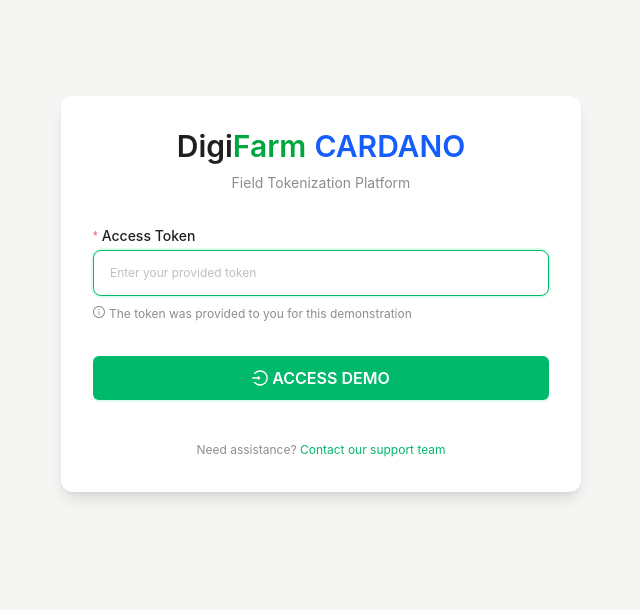
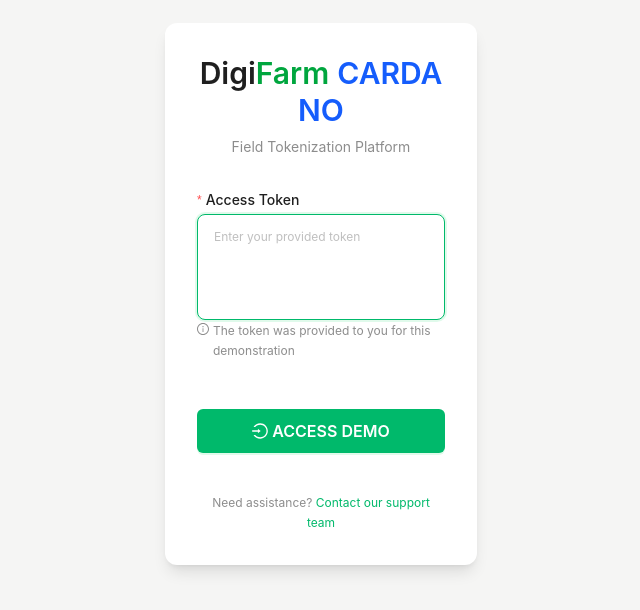
Before and after one commit to digifarmio/cardano_1300178, a React (Vite) app in the folder client/: page /login in a window 1280 px wide. Shown: the part 106-716 px from the top of the page, without its empty margins (319-959 px from the left). Built offline with nearby package versions, Linux system fonts and the light colour scheme.

Commit message:
feat(login): show logged user status/role

```diff
--- a/client/src/components/Layout.tsx
+++ b/client/src/components/Layout.tsx
@@ -1,13 +1,15 @@
 import { Button, Layout, Typography } from 'antd';
 import { Outlet, useNavigate } from 'react-router';
 
+import { jwtDecode } from 'jwt-decode';
 import { useAuth } from '../hooks/useAuth';
+import type { DecodedToken } from '../lib/types';
 
 const { Header, Content } = Layout;
 const { Title } = Typography;
 
 const AppLayout = () => {
-  const { logout } = useAuth();
+  const { token, logout } = useAuth();
   const navigate = useNavigate();
 
   const handleLogout = () => {
@@ -15,16 +17,20 @@
     navigate('/login');
   };
 
+  const { role } = (token ? (jwtDecode(token) as DecodedToken) : {}) as DecodedToken;
+
   return (
     <Layout className="min-h-screen bg-neutral-100">
       <Header className="bg-white px-5 py-3 border-b border-neutral-200 shadow-sm flex items-center">
         <Title level={4} className="!mb-0 !text-lg !font-semibold flex items-center">
           Digi
-          <span className="text-green-600 ml-1">Farm</span>
-          <span className="text-[#0033ad] ml-1">CARDANO</span>
-          <span className="bg-indigo-500 text-white text-[11px] uppercase font-semibold rounded px-2 py-[2px] ml-2">
-            Admin
-          </span>
+          <span className="text-green-600">Farm</span>
+          <span className="text-blue-600 ml-1">CARDANO</span>
+          {role && (
+            <span className="bg-indigo-500 text-white text-[11px] uppercase font-semibold rounded px-2 py-[2px] ml-2">
+              {role}
+            </span>
+          )}
         </Title>
         <div className="ml-auto">
           <Button danger onClick={handleLogout}>
--- a/client/src/lib/types.ts
+++ b/client/src/lib/types.ts
@@ -1,3 +1,5 @@
+import type { JwtPayload } from 'jwt-decode';
+
 export interface AuthContextType {
   token: string | null;
   login: (token: string) => void;
@@ -6,7 +8,7 @@
   isLoading: boolean;
 }
 
-export interface DecodedToken {
+export interface DecodedToken extends JwtPayload {
   role?: string | string[];
   [key: string]: unknown;
 }
--- a/client/src/pages/Login.tsx
+++ b/client/src/pages/Login.tsx
@@ -1,5 +1,6 @@
 import { InfoCircleOutlined, LoginOutlined } from '@ant-design/icons';
-import { Button, Card, Col, Flex, Form, Input, Row, Space, Typography } from 'antd';
+import { Button, Card, Col, Flex, Form, Row, Space, Typography } from 'antd';
+import TextArea from 'antd/es/input/TextArea';
 import { useNavigate } from 'react-router';
 import { useAuth } from '../hooks/useAuth';
 
@@ -30,10 +31,10 @@
 
   return (
     <Row justify="center" align="middle" className="min-h-screen p-4">
-      <Col xs={24} sm={20} md={16} lg={12} xl={10}>
+      <Col xs={24} sm={20} md={16} lg={6}>
         <Card
           className="w-full rounded-xl shadow-lg border-none"
-          styles={{ body: { padding: '2rem', borderRadius: '12px' } }}
+          styles={{ body: { padding: '2rem' } }}
         >
           <Space direction="vertical" size="large" className="w-full text-center mb-8">
             <Space direction="vertical" size="middle" align="center" className="w-full">
@@ -54,8 +55,8 @@
                 name="token"
                 label={<Text className="text-sm font-medium">Access Token</Text>}
                 rules={[{ required: true, message: 'Please enter a valid access token' }]}
-                help={
-                  <Space align="start" size="small" className="text-xs mt-2">
+                extra={
+                  <Space align="start" size="small" className="text-xs">
                     <InfoCircleOutlined className="mt-0.5" />
                     <Text type="secondary">
                       The token was provided to you for this demonstration
@@ -63,12 +64,13 @@
                   </Space>
                 }
               >
-                <Input
+                <TextArea
                   placeholder="Enter your provided token"
                   autoComplete="off"
                   spellCheck="false"
                   autoFocus
-                  className="py-3 px-4 rounded-lg"
+                  rows={4}
+                  className="py-3 px-4 rounded-lg resize-none"
                 />
               </Form.Item>
 
```
